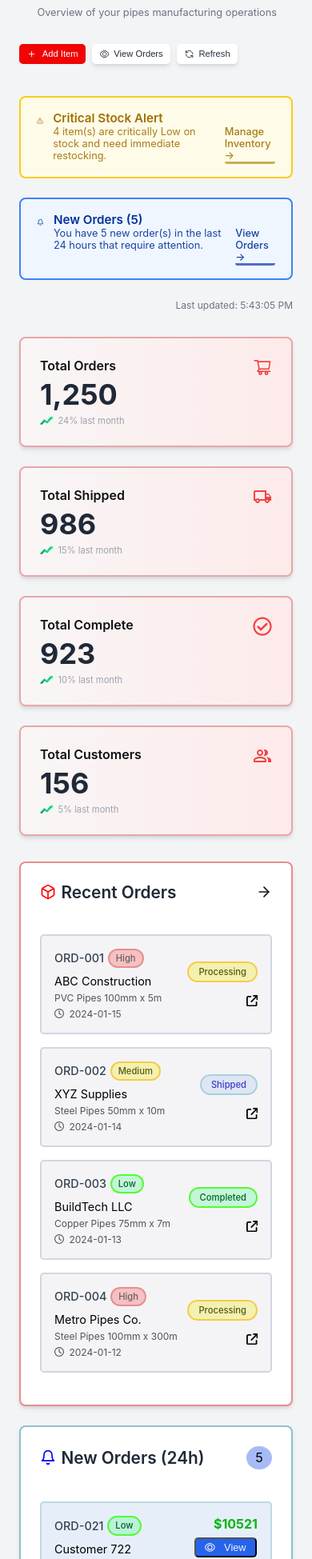
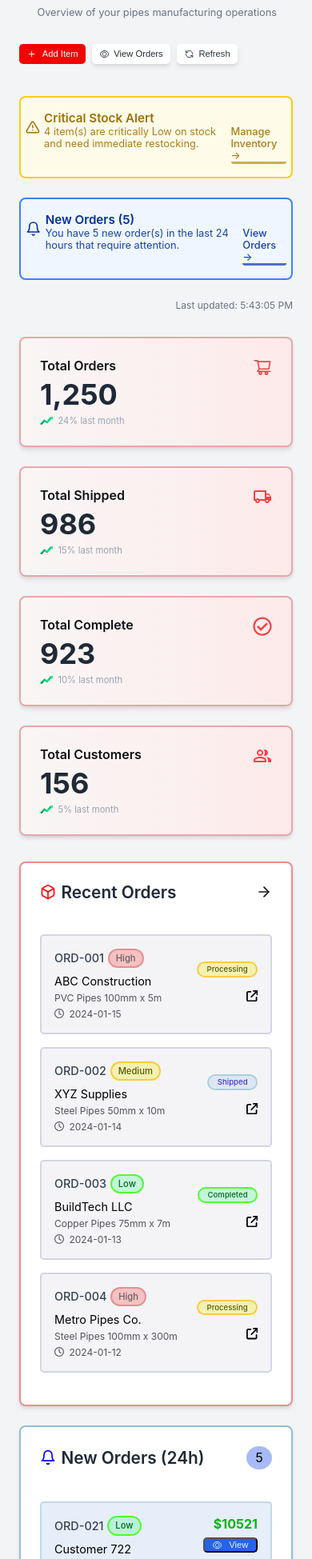
Before and after one commit to suyambu-raja/project-admin-page, a React (Vite) app: page / in a window 390 px wide. Shown: the part 40-1989 px from the top of the page at 80% size. Built offline with nearby package versions, Linux system fonts and the light colour scheme.

Commit message:
padding fixed for mobile

```diff
--- a/src/Admin/AdminDashboard.jsx
+++ b/src/Admin/AdminDashboard.jsx
@@ -196,7 +196,7 @@ const AdminDashboard = () => {
 
     const [sideBar, setSideBar] = useState(true)
     const [listColor, setListColor] = useState(0)
-    let values=0
+    let values = 0
     useEffect(() => {
         const handleResize = () => {
             if (window.innerWidth <= 900) {
@@ -215,10 +215,10 @@ const AdminDashboard = () => {
     return (
         <>
             <div className="admin-dashboard-main-container">
-                <div className= "sidebar" style={{ display: sideBar ? "block" : "none" }} >
+                <div className="sidebar" style={{ display: sideBar ? "block" : "none" }} >
                     <div className="sidebar-header">
                         <LuFactory className="factory-icon" />
-                        <div style={{ display: sideBar ? "block" : "none" }}>
+                        <div>
                             <h3>Admin Dashboard</h3>
                             <p>Pipes Manufacturing</p>
                         </div>
@@ -229,37 +229,37 @@ const AdminDashboard = () => {
                             onClick={() => setListColor(0)}
                         >
                             <MdOutlineDashboard className="dashboard-icon" />
-                            <span style={{ display: sideBar ? "block" : "none" }}>Dashboard</span>
+                            <span >Dashboard</span>
                         </li>
                         <li className={`nav-item ${listColor === 1 ? 'redbg' : ''}`}
                             onClick={() => setListColor(1)}
                         >
                             <TbHomeHand className="items-icon" />
-                            <span style={{ display: sideBar ? "block" : "none" }}> Home Page</span>
+                            <span > Home Page</span>
                         </li>
                         <li className={`nav-item ${listColor === 2 ? 'redbg' : ''}`}
                             onClick={() => setListColor(2)}
                         >
                             <GoPeople className="staff-manage-icon" />
-                            <span style={{ display: sideBar ? "block" : "none" }}>Staff Attendance</span>
+                            <span>Staff Attendance</span>
                         </li>
                         <li className={`nav-item ${listColor === 3 ? 'redbg' : ''}`}
                             onClick={() => setListColor(3)}
                         >
-                            <RiSecurePaymentFill  className="staff-manage-icon" />
-                            <span style={{ display: sideBar ? "block" : "none" }}>Payroll Tracking</span>
+                            <RiSecurePaymentFill className="staff-manage-icon" />
+                            <span >Payroll Tracking</span>
                         </li>
                         <li className={`nav-item ${listColor === 4 ? 'redbg' : ''}`}
                             onClick={() => setListColor(4)}
                         >
                             <MdOutlineInventory className="staff-manage-icon" />
-                            <span style={{ display: sideBar ? "block" : "none" }}> Inventory Item management</span>
+                            <span > Inventory Item management</span>
                         </li>
                         <li className={`nav-item ${listColor === 5 ? 'redbg' : ''}`}
                             onClick={() => setListColor(5)}
                         >
                             <CiDeliveryTruck className="order-tracking-icon" />
-                            <span style={{ display: sideBar ? "block" : "none" }}> Order Tracking</span>
+                            <span> Order Tracking</span>
                         </li>
                     </ul>
 
--- a/src/Admin/adminDashboard.css
+++ b/src/Admin/adminDashboard.css
@@ -4,13 +4,6 @@
     font-family: 'Inter', ui-sans-serif, system-ui, -apple-system, BlinkMacSystemFont, "Segoe UI", Roboto, "Helvetica Neue", Arial, "Noto Sans", sans-serif, "Apple Color Emoji", "Segoe UI Emoji", "Segoe UI Symbol", "Noto Color Emoji";
     display: flex;
 }
-
-/*
-.open-close-arrow {
-    display: flex;
-    align-items: center;
-    margin-left: 2rem;
-} */
 
 .sidebar {
     width: 280px;
@@ -61,9 +54,9 @@
     padding: 0;
     margin: 20px 0;
     width: 100%;
-    display:flex;
+    display: flex;
     flex-direction: column;
-    gap:1rem;
+    gap: 1rem;
 }
 
 .nav-item {
@@ -123,6 +116,7 @@
 
 .open-sidebar {
     display: none;
+    font-size: 1.5rem;
 }
 
 .admin-dashboard-container {
@@ -156,6 +150,11 @@
 
     .header-description {
         margin-left: 1.4rem;
+    }
+
+
+    .nav-item:hover {
+        background-color: #ffeaea;
     }
 }
 
@@ -308,10 +307,11 @@
 }
 
 .alert-box-icon {
-    font-size: 1rem;
+    font-size: 16px;
     margin-right: 0.75rem;
     margin-top: 0.3rem;
 }
+
 
 .alert-box-title {
     font-weight: 600;
@@ -327,19 +327,19 @@
 }
 
 .alert-box-link {
-    border-radius:3px;
+    border-radius: 3px;
     cursor: pointer;
     font-weight: 500;
     display: flex;
     flex-direction: column;
 }
 
-.blue-box{
-border-bottom:3px solid #435ec0;
+.blue-box {
+    border-bottom: 3px solid #435ec0;
 }
 
-.yellow-box{
-border-bottom:3px solid #c0a743;
+.yellow-box {
+    border-bottom: 3px solid #c0a743;
 }
 
 .alert-box-link span div {
@@ -760,3 +760,37 @@ border-bottom:3px solid #c0a743;
 .section-card>div:first-child {
     margin-bottom: 0.5rem;
 }
+
+
+
+@media (max-width:400px) {
+    .alert-box-icon {
+        font-size: 2rem;
+        margin-right:5px;
+    }
+
+    .alert-box{
+        padding:1rem 0.4rem;
+    }
+
+    .status-badge {
+        padding: 0.15rem 0.65rem;
+        font-size: 0.6rem;
+    }
+
+
+    .new-order-view-button {
+        font-size: 0.7rem;
+        gap: 0.6rem;
+        padding: 0.1rem 0.6rem;
+        margin-left:0.7rem;
+    }
+
+
+    .Low-stock-restock-button {
+        padding: 0.1rem 0.5rem;
+        font-size: 0.6rem;
+        gap: 0.4rem;
+        margin-left:0.5rem;
+    }
+}
```
Lines whose indentation alone changed are shown as unchanged.
